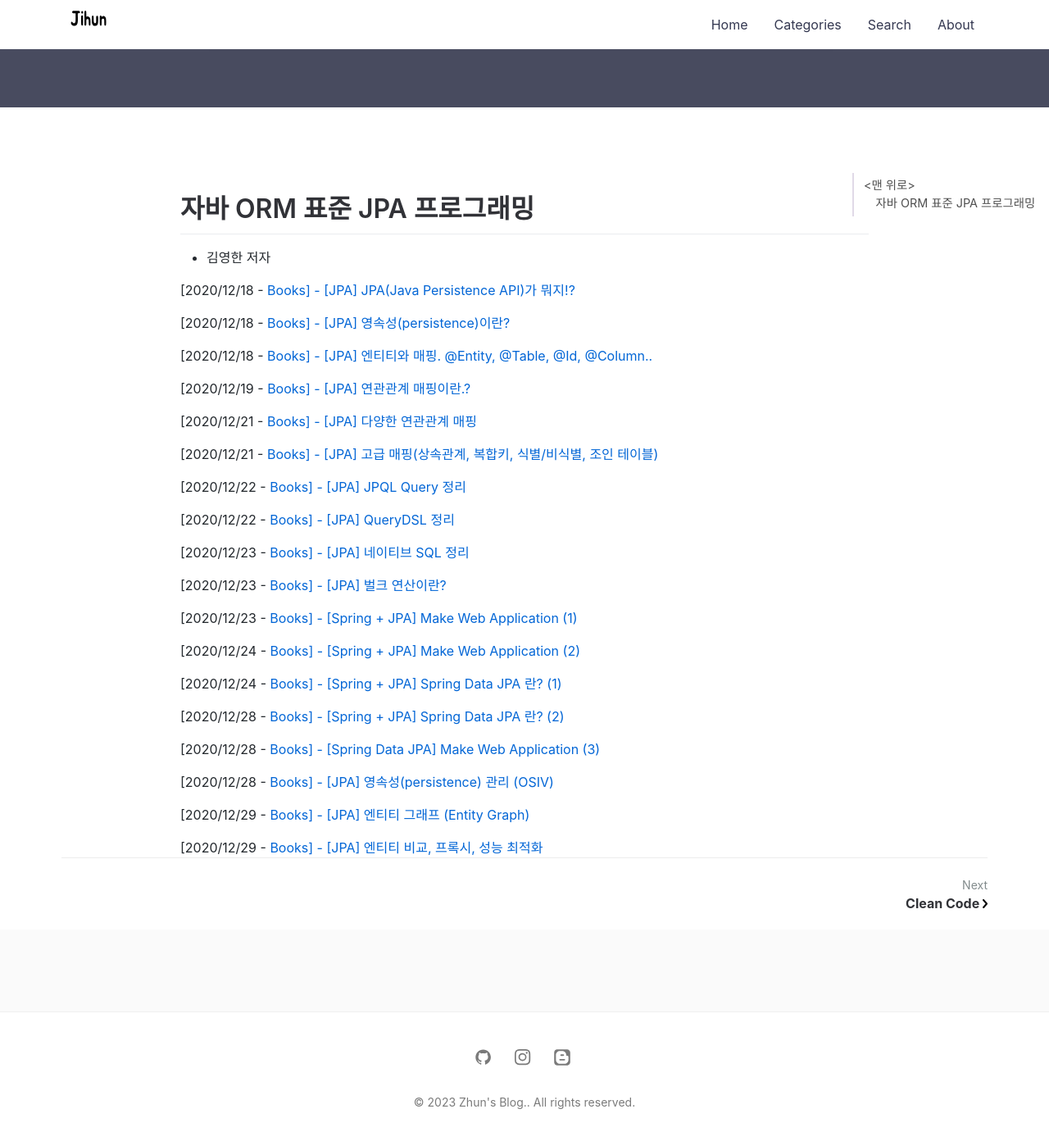
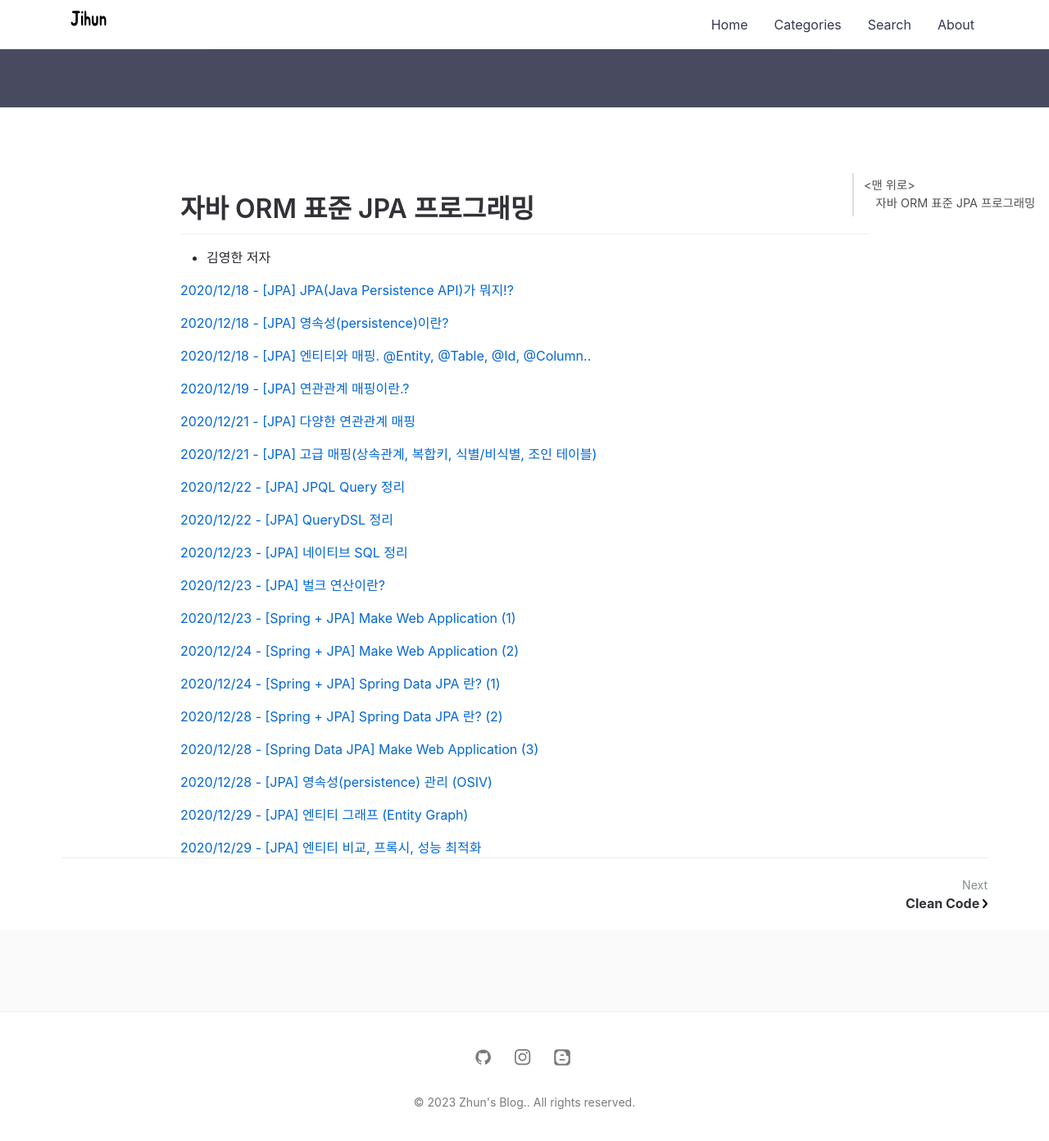
Before and after one commit to jihunparkme/jihunparkme.github.io, a Jekyll site: the page built from _posts/2020-12-19-JPA-Programming.md, in a window 1280 px wide and 1400 px high, scrolled down 445 px. Shown: the top 1392 px of the window at 82% size. Built offline with Jekyll 4.4.1, drawn with Linux system fonts in a browser that asks for light colours; nearby versions of some CDN libraries; comment, search, counter and statistics services are not loaded.

Commit message:
edit: contents

```diff
--- a/_posts/2020-12-19-JPA-Programming.md
+++ b/_posts/2020-12-19-JPA-Programming.md
@@ -13,38 +13,38 @@ featured-img: JPA
 
 - 김영한 저자
 
-[2020/12/18 - [Books\] - [JPA] JPA(Java Persistence API)가 뭐지!?](https://data-make.tistory.com/608){:target="_blank"}
+[2020/12/18 - [JPA] JPA(Java Persistence API)가 뭐지!?](https://data-make.tistory.com/608){:target="_blank"}
 
-[2020/12/18 - [Books\] - [JPA] 영속성(persistence)이란?](https://data-make.tistory.com/609){:target="_blank"}
+[2020/12/18 - [JPA] 영속성(persistence)이란?](https://data-make.tistory.com/609){:target="_blank"}
 
-[2020/12/18 - [Books\] - [JPA] 엔티티와 매핑. @Entity, @Table, @Id, @Column..](https://data-make.tistory.com/610){:target="_blank"}
+[2020/12/18 - [JPA] 엔티티와 매핑. @Entity, @Table, @Id, @Column..](https://data-make.tistory.com/610){:target="_blank"}
 
-[2020/12/19 - [Books\] - [JPA] 연관관계 매핑이란.?](https://data-make.tistory.com/611){:target="_blank"}
+[2020/12/19 - [JPA] 연관관계 매핑이란.?](https://data-make.tistory.com/611){:target="_blank"}
 
-[2020/12/21 - [Books\] - [JPA] 다양한 연관관계 매핑](https://data-make.tistory.com/612){:target="_blank"}
+[2020/12/21 - [JPA] 다양한 연관관계 매핑](https://data-make.tistory.com/612){:target="_blank"}
 
-[2020/12/21 - [Books\] - [JPA] 고급 매핑(상속관계, 복합키, 식별/비식별, 조인 테이블)](https://data-make.tistory.com/613){:target="_blank"}
+[2020/12/21 - [JPA] 고급 매핑(상속관계, 복합키, 식별/비식별, 조인 테이블)](https://data-make.tistory.com/613){:target="_blank"}
 
-[2020/12/22 - [Books\] - [JPA] JPQL Query 정리](https://data-make.tistory.com/614){:target="_blank"}
+[2020/12/22 - [JPA] JPQL Query 정리](https://data-make.tistory.com/614){:target="_blank"}
 
-[2020/12/22 - [Books\] - [JPA] QueryDSL 정리](https://data-make.tistory.com/615){:target="_blank"}
+[2020/12/22 - [JPA] QueryDSL 정리](https://data-make.tistory.com/615){:target="_blank"}
 
-[2020/12/23 - [Books\] - [JPA] 네이티브 SQL 정리](https://data-make.tistory.com/616){:target="_blank"}
+[2020/12/23 - [JPA] 네이티브 SQL 정리](https://data-make.tistory.com/616){:target="_blank"}
 
-[2020/12/23 - [Books\] - [JPA] 벌크 연산이란?](https://data-make.tistory.com/617){:target="_blank"}
+[2020/12/23 - [JPA] 벌크 연산이란?](https://data-make.tistory.com/617){:target="_blank"}
 
-[2020/12/23 - [Books\] - [Spring + JPA] Make Web Application (1)](https://data-make.tistory.com/618){:target="_blank"}
+[2020/12/23 - [Spring + JPA] Make Web Application (1)](https://data-make.tistory.com/618){:target="_blank"}
 
-[2020/12/24 - [Books\] - [Spring + JPA] Make Web Application (2)](https://data-make.tistory.com/619){:target="_blank"}
+[2020/12/24 - [Spring + JPA] Make Web Application (2)](https://data-make.tistory.com/619){:target="_blank"}
 
-[2020/12/24 - [Books\] - [Spring + JPA] Spring Data JPA 란? (1)](https://data-make.tistory.com/621){:target="_blank"}
+[2020/12/24 - [Spring + JPA] Spring Data JPA 란? (1)](https://data-make.tistory.com/621){:target="_blank"}
 
-[2020/12/28 - [Books\] - [Spring + JPA] Spring Data JPA 란? (2)](https://data-make.tistory.com/622){:target="_blank"}
+[2020/12/28 - [Spring + JPA] Spring Data JPA 란? (2)](https://data-make.tistory.com/622){:target="_blank"}
 
-[2020/12/28 - [Books\] - [Spring Data JPA] Make Web Application (3)](https://data-make.tistory.com/626){:target="_blank"}
+[2020/12/28 - [Spring Data JPA] Make Web Application (3)](https://data-make.tistory.com/626){:target="_blank"}
 
-[2020/12/28 - [Books\] - [JPA] 영속성(persistence) 관리 (OSIV)](https://data-make.tistory.com/627){:target="_blank"}
+[2020/12/28 - [JPA] 영속성(persistence) 관리 (OSIV)](https://data-make.tistory.com/627){:target="_blank"}
 
-[2020/12/29 - [Books\] - [JPA] 엔티티 그래프 (Entity Graph)](https://data-make.tistory.com/628){:target="_blank"}
+[2020/12/29 - [JPA] 엔티티 그래프 (Entity Graph)](https://data-make.tistory.com/628){:target="_blank"}
 
-[2020/12/29 - [Books\] - [JPA] 엔티티 비교, 프록시, 성능 최적화](https://data-make.tistory.com/629){:target="_blank"}
+[2020/12/29 - [JPA] 엔티티 비교, 프록시, 성능 최적화](https://data-make.tistory.com/629){:target="_blank"}
```
